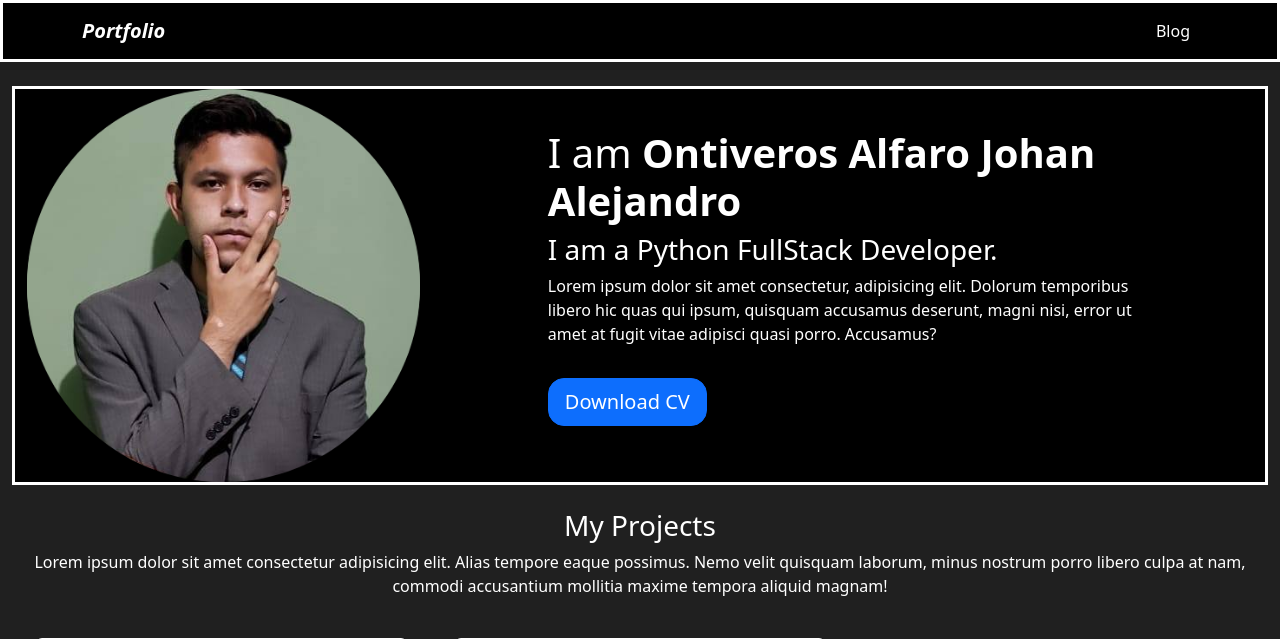
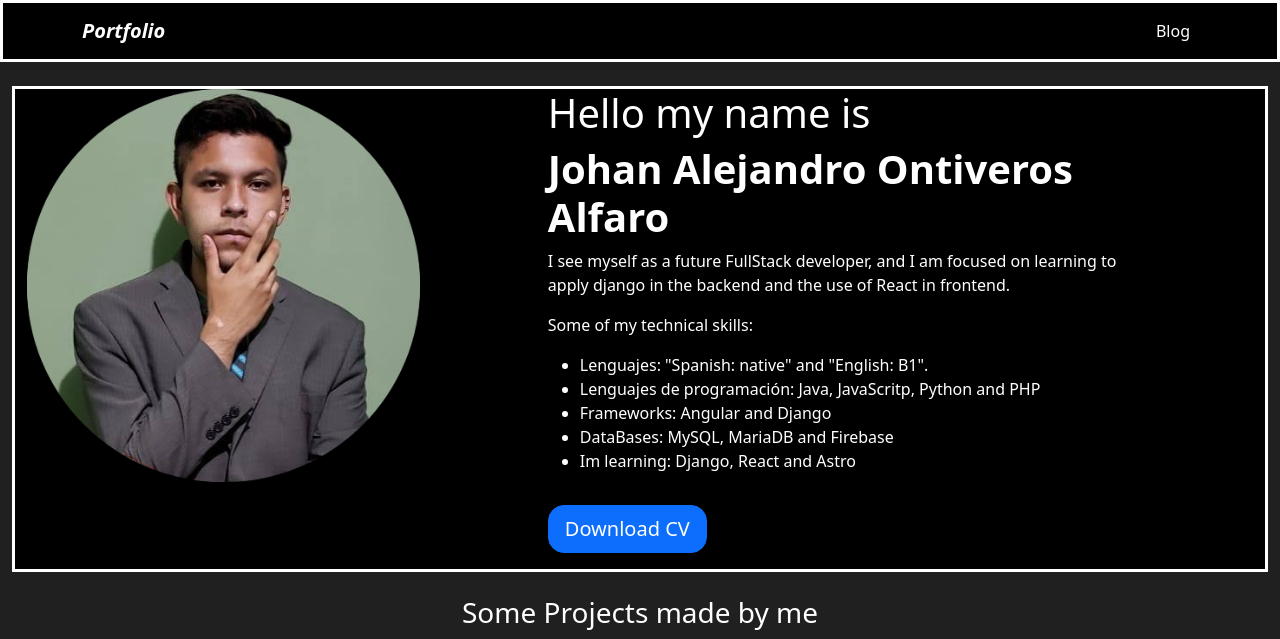
Before and after one commit to ChemsJam/django-portafolio, a Django app: page / in a window 1280 px wide. Shown: the top 639 px of the page. Run offline with Django 5.2, Linux system fonts and the light colour scheme; data comes from the database, SQL or seed files in the repository; both versions use the stored data as it was after the commit.

Commit message:
Personalized

```diff
--- a/portfolio/templates/home.html
+++ b/portfolio/templates/home.html
@@ -6,12 +6,21 @@
   </div>
   <div class="col-md-1"></div>
   <div class="col-md-6 my-auto">
-    <h1>I am <strong>Ontiveros Alfaro Johan Alejandro </strong></h1>
-    <h3>I am a Python FullStack Developer.</h3>
+    <h1>Hello my name is</h1>
+    <h1><strong>Johan Alejandro Ontiveros Alfaro</strong></h1>
+    <h3></h3>
     <p>
-      Lorem ipsum dolor sit amet consectetur, adipisicing elit. Dolorum
-      temporibus libero hic quas qui ipsum, quisquam accusamus deserunt, magni
-      nisi, error ut amet at fugit vitae adipisci quasi porro. Accusamus?
+      I see myself as a future FullStack developer, and I am focused on learning to apply django in the backend and the use of React in frontend.
+    </p>
+    <p>
+      Some of my technical skills:
+      <ul>
+        <li>Lenguajes: "Spanish: native" and "English: B1".</li>
+        <li>Lenguajes de programación: Java, JavaScritp, Python and PHP</li>
+        <li>Frameworks: Angular and Django</li>
+        <li>DataBases: MySQL, MariaDB and Firebase</li>
+        <li>Im learning: Django, React and Astro</li>
+      </ul>
     </p>
     <a
       href="{% static 'portfolio/FichaDeIdentificacion.pdf' %}"
@@ -22,19 +31,14 @@
 </header>
 
 <div class="row my-4 text-center">
-  <h3>My Projects</h3>
-  <p>
-    Lorem ipsum dolor sit amet consectetur adipisicing elit. Alias tempore eaque
-    possimus. Nemo velit quisquam laborum, minus nostrum porro libero culpa at
-    nam, commodi accusantium mollitia maxime tempora aliquid magnam!
-  </p>
+  <h3>Some Projects made by me</h3>
 
   {% for project in projects %}
 
   <div class="col-md-4 p-4">
     <div class="card bg-black card-project">
       <div class="card-body">
-        <img src="{{project.image.url}}" alt="{{project.title}}"class="card-img-fluid img-fluid " width="400"/>
+        <img src="{{project.image.url}}" alt="{{project.title}}"class="card-img-fluid img-fluid bg-black-d" width="400"/>
         <h2>{{project.title}}</h2>
         <p>{{project.description}}</p>
 
--- a/portfolio/templates/partials/footer.html
+++ b/portfolio/templates/partials/footer.html
@@ -2,21 +2,19 @@
     <div class="container text-center text-md-start">
         <div class="row text-center text-md-start">
             <div class="text-center mt-3 text-light">
-                <h5 class="text-center text-light fst-italic">Contacto</h5>
+                <h5 class="text-center text-light fst-italic">Contact</h5>
                 <hr class="mb-2">
                 <p>
-                    <li class="fa fa-home me-3 ">Location: Zinapécuaro, Michoacán</li>
+                    Location: Zinapécuaro, Michoacán
                 </p>
                 <p>
-                    <li class="fa fa-envelope me-3">Email: johalfaro1174@gmail.com</li>
+                    Email: johalfaro1174@gmail.com
                 </p>
                 <p>
-                    <li class="fa fa-phone me-3">Number phone:+52 4431706300</li>
+                    Number phone:+52 4431706300
                 </p>
                 <p>
-                    <li class="fa fa-facebook me-3">Facebook:
-                        <a href="https://www.facebook.com/profile.php?id=100009288005984" target="_blank">Johan Alfaro</a>
-                    </li>
+                    <a href="https://www.facebook.com/profile.php?id=100009288005984" target="_blank">Johan Alfaro</a>
                 </p>
 
             </div>
```
Also changed, not shown: db.sqlite3, media/blog/images/WhatsApp_Image_2023-12-30_at_9.01.09_AM.jpeg (deleted), media/blog/images/fondojpg.jpg (deleted), media/portfolio/images/portfolio.jpg (deleted).
